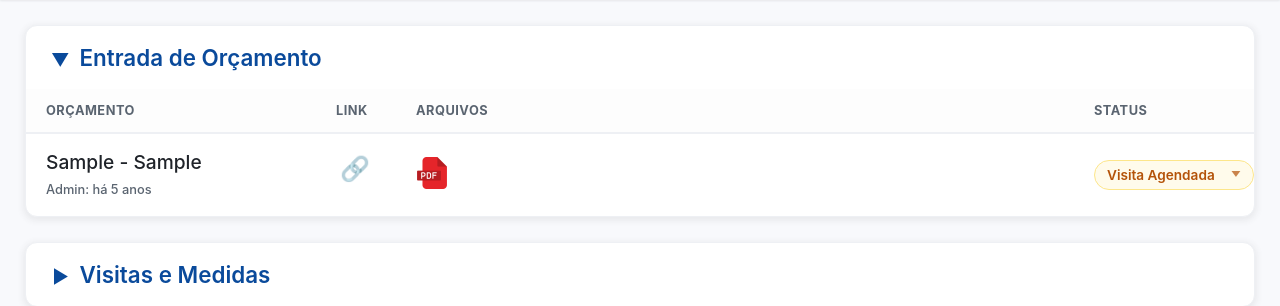
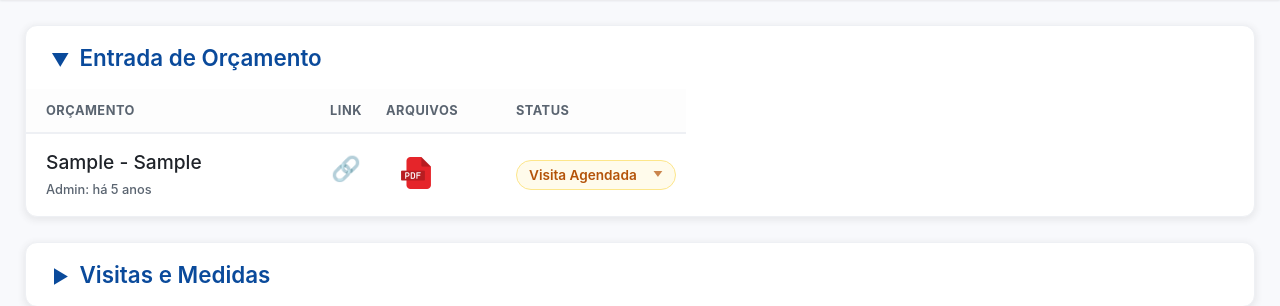
Before and after one commit to Salrefinado/Testev2, a Flask app: page / in a window 1280 px wide. Shown: the part 83-389 px from the top of the page. Run offline with Flask 3, Linux system fonts and the light colour scheme; a user stored in the database is signed in; data comes from the database, SQL or seed files in the repository; tables that the repository leaves empty hold one stand-in row (values such as "Sample post"); some libraries are stand-ins or nearby versions.

Commit message:
Update style.css stats

```diff
--- a/static/style.css
+++ b/static/style.css
@@ -354,11 +354,13 @@ header {
 
 
 /* --- Estrutura da Tabela (Estilo Monday) --- */
+/* ALTERAÇÃO IMPORTANTE: Largura 'auto' para compactar à esquerda */
 .monday-table {
-    width: 100%;
+    width: auto !important;
+    min-width: 0 !important; /* Permite que a tabela seja menor que a tela */
     border-collapse: collapse;
-    min-width: 1000px;
-}
+}
+
 .monday-thead th {
     background-color: #fdfdfd; /* Fundo do header da tabela mais limpo */
     text-align: left;
@@ -433,20 +435,59 @@ header {
 }
 
 
-/* Alinhamento Forçado das Colunas */
+/* --- CORREÇÃO DE ALINHAMENTO DAS COLUNAS (Compactar à Esquerda) --- */
+
+/* 1. Coluna Orçamento (Largura Fixa para não empurrar o resto) */
 .monday-thead th:nth-child(1),
 .monday-row td:nth-child(1) {
-    min-width: 250px;
-    width: 20%;
-}
+    width: 300px !important;
+    min-width: 300px !important;
+    max-width: 300px !important;
+    box-sizing: border-box;
+}
+
+/* 2. Coluna Link (Fixo - 40px) */
 .monday-thead th:nth-child(2),
 .monday-row td:nth-child(2) {
+    width: 40px !important;
+    min-width: 40px !important;
+    max-width: 40px !important;
+    text-align: center;
+    padding-left: 0 !important;
+    padding-right: 0 !important;
+    box-sizing: border-box;
     vertical-align: top;
 }
+
+/* 3. Coluna Arquivos (Fixo - 70px - Remove a "barreira") */
 .monday-thead th:nth-child(3),
-.monday-row td:nth-child(3) {
-}
-
+.col-arquivos {
+    width: 100px !important;
+    min-width: 100px !important;
+    max-width: 100px !important;
+    box-sizing: border-box;
+    text-align: center;
+    vertical-align: top;
+    padding-top: 14px;
+    white-space: nowrap;
+    overflow: hidden;
+}
+
+/* 4. Coluna Status (Fixo - 180px - Cola na coluna Arquivos) */
+.monday-thead th:nth-child(4),
+.col-status,
+.col-status-final {
+    width: 220px !important;
+    min-width: 220px !important;
+    max-width: 220px !important;
+    box-sizing: border-box;
+    padding-right: 10px !important;
+    padding-left: 50px !important;
+    position: relative;
+    z-index: 5;
+}
+
+/* Colunas de dados padrão (5, 6, etc...) */
 .col-data {
     font-size: 0.9rem;
     color: var(--color-text-secondary);
@@ -517,11 +558,7 @@ header {
 
 /* ==== INÍCIO DA ATUALIZAÇÃO PONTO 3 (CSS Link Público) ==== */
 .col-public-link {
-    width: 40px;
-    min-width: 40px;
-    text-align: left;
-    padding-left: 0px;
-    padding-right: 0px;
+    /* Propriedades já definidas no bloco de Alinhamento Forçado acima */
 }
 .col-public-link .public-link-icon {
     font-size: 1.5rem; /* Tamanho maior */
@@ -689,43 +723,10 @@ header {
     transform: translateY(-1px);
 }
 
-/* --- [REVISÃO PROFISSIONAL] Célula de Status --- */
-.col-status {
-    position: relative;
-    z-index: 5;
-    /* === NOVA REGRA DE LARGURA FIXA PARA STATUS === */
-    width: 180px;      /* Largura ideal para caber os botões */
-    min-width: 180px;  /* Impede que encolha */
-    max-width: 180px;  /* Impede que estique */
-    box-sizing: border-box;
-    padding-right: 0 !important; /* Aproxima o conteúdo da borda se necessário */
-}
-
-/* Aplica a mesma regra para o Status Final (Instalados) */
-.col-status-final {
-    width: 180px;
-    min-width: 180px;
-    max-width: 180px;
-    box-sizing: border-box;
-}
-
-/* Classe auxiliar para o Cabeçalho (TH) que será injetada via JS */
-.th-status-fixed {
-    width: 180px;
-    min-width: 180px;
-    max-width: 180px;
-    box-sizing: border-box;
-}
-
-/* Garante que o conteúdo da célula de status (o dropdown) ocupe o espaço */
-.col-status .status-selector {
-    width: 100%; /* Ocupa os 180px disponíveis */
-}
-}
 
 .status-selector {
     position: relative;
-    width: 150px;
+    width: 100%; /* Ocupa o espaço da célula */
 }
 
 .status-display {
```
Also changed, not shown: other parts of static/style.css (+2 -33 lines).
